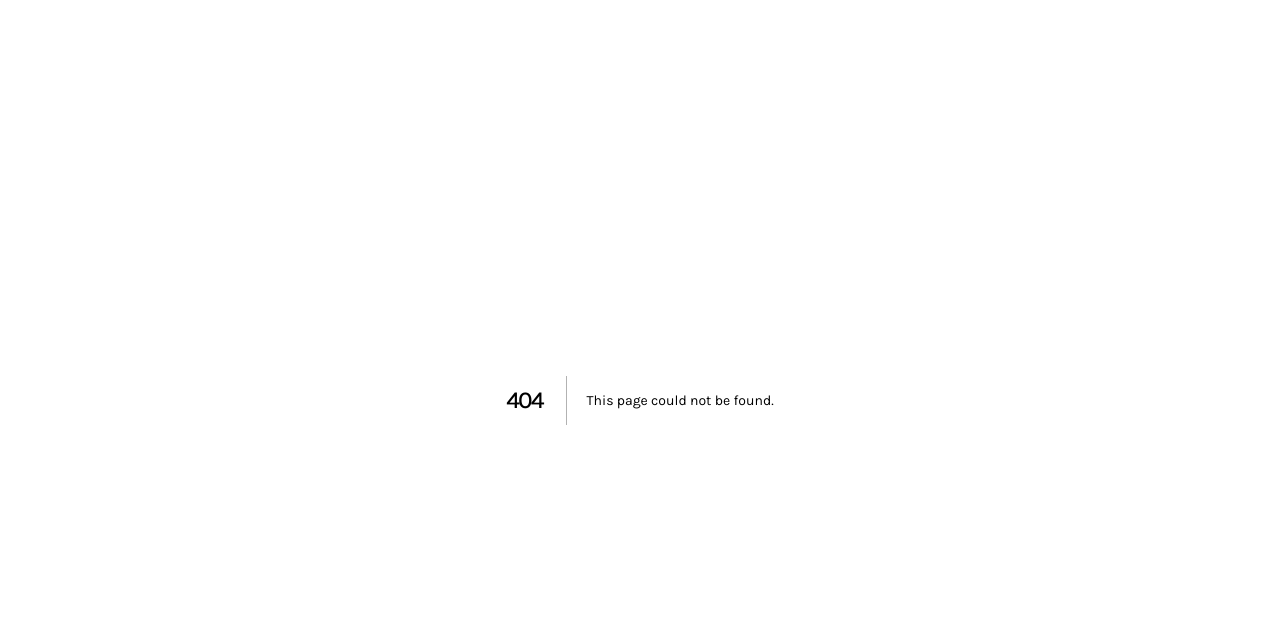
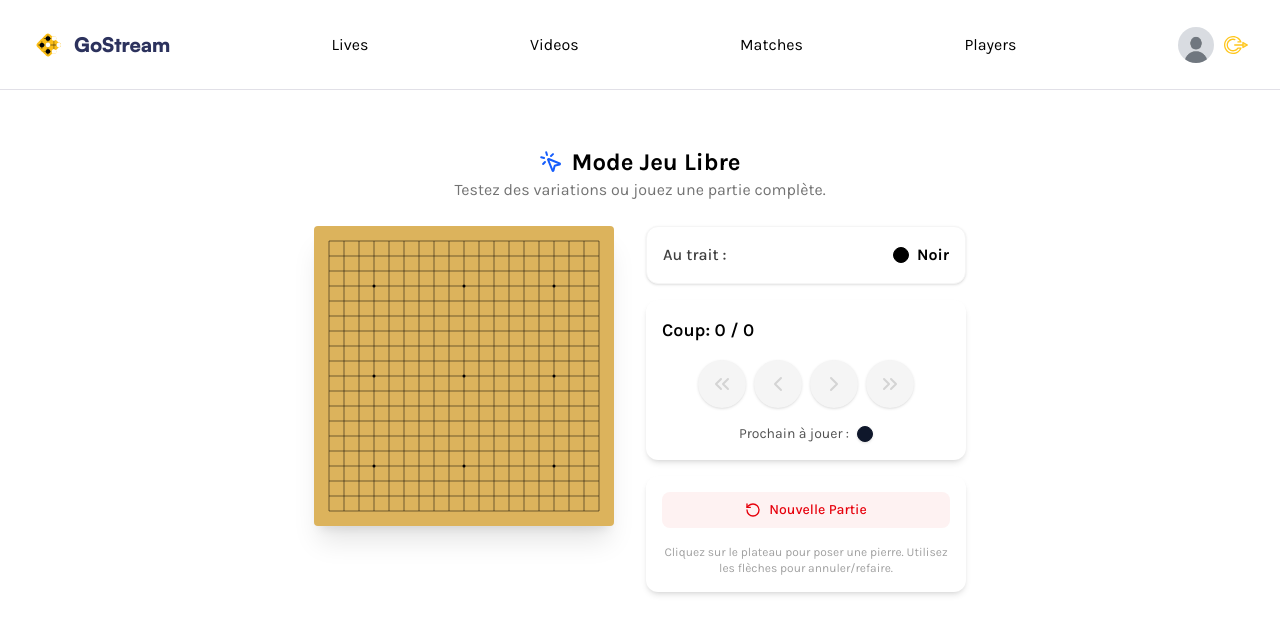
Before and after one commit to sadok-lajmi/TenukiGo-2025, a Next.js app in the folder frontend/: page /play in a window 1280 px wide. Before the commit this address had no page. Shown: the top 634 px of the page. Built offline with nearby package versions, Linux system fonts and the light colour scheme.

Commit message:
Ajout d'un plateau pour jouer

```diff
--- /dev/null
+++ b/frontend/app/(root)/play/page.tsx
@@ -0,0 +1,10 @@
+import GoPlayable from "@/components/go/GoPlayable";
+
+
+export default function PlayPage() {
+    return (
+        <div className="min-h-screen neutral-50 py-10">
+            <GoPlayable />
+        </div>
+    );
+}
--- /dev/null
+++ b/frontend/components/go/GoPlayable.tsx
@@ -0,0 +1,126 @@
+'use client';
+
+import React, { useRef } from 'react';
+import { useGoGame } from '@/components/go/useGoGame';
+import GoBoard from '@/components/go/GoBoard';
+import GoControls from '@/components/go/GoControls';
+import { BOARD_PIXEL_SIZE, BOARD_SIZE, PADDING, CELL_SIZE } from '@/components/go/types';
+import { RotateCcw, MousePointerClick } from 'lucide-react';
+
+export default function GoPlayable() {
+    // On n'a pas besoin de charger un SGF par défaut pour jouer, on peut commencer vide
+    // ou on peut charger un SGF pour l'analyser/le continuer.
+    const {
+        currentBoard,
+        currentMoveIndex,
+        moves,
+        lastMove,
+        nextMove,
+        prevMove,
+        goToStart,
+        goToEnd,
+        playInteractiveMove, // La fonction qu'on vient d'ajouter
+        resetToDefault
+    } = useGoGame(); // Pas d'URL par défaut = plateau vide
+
+    const svgRef = useRef<SVGSVGElement>(null);
+
+    // --- LOGIQUE DE CLIC (Conversion Pixels -> Grille) ---
+    // C'est la même logique que dans GoViewerFull, mais utilisée pour jouer.
+    const handleBoardClick = (e: React.MouseEvent<SVGSVGElement>) => {
+        if (!svgRef.current) return;
+
+        const rect = svgRef.current.getBoundingClientRect();
+        const scaleX = BOARD_PIXEL_SIZE / rect.width;
+        const scaleY = BOARD_PIXEL_SIZE / rect.height;
+
+        const rawX = (e.clientX - rect.left) * scaleX;
+        const rawY = (e.clientY - rect.top) * scaleY;
+
+        const x = Math.max(0, Math.min(BOARD_SIZE - 1, Math.round((rawX - PADDING) / CELL_SIZE)));
+        const y = Math.max(0, Math.min(BOARD_SIZE - 1, Math.round((rawY - PADDING) / CELL_SIZE)));
+
+        // Jouer le coup
+        playInteractiveMove(x, y);
+    };
+
+    // Calcul du prochain joueur pour l'affichage
+    const nextPlayer = currentMoveIndex > 0
+        ? (moves[currentMoveIndex - 1].player === 'B' ? 'Blanc' : 'Noir')
+        : 'Noir';
+
+    return (
+        <div className="flex flex-col items-center w-full max-w-4xl mx-auto p-4 gap-6">
+
+            {/* En-tête */}
+            <div className="text-center">
+                <h2 className="text-2xl font-bold flex items-center justify-center gap-2">
+                    <MousePointerClick className="text-blue-600" />
+                    Mode Jeu Libre
+                </h2>
+                <p className="text-neutral-500">Testez des variations ou jouez une partie complète.</p>
+            </div>
+
+            {/* Zone principale */}
+            <div className="flex flex-col md:flex-row gap-8 items-start w-full justify-center">
+
+                {/* Plateau */}
+                <div className="flex-shrink-0">
+                    <GoBoard
+                        ref={svgRef}
+                        boardState={currentBoard}
+                        lastMove={lastMove}
+                        // On utilise onMouseDown pour la réactivité immédiate
+                        onMouseDown={handleBoardClick}
+                        cursor="pointer" // Indique qu'on peut cliquer
+                    />
+                </div>
+
+                {/* Barre latérale de contrôle */}
+                <div className="w-full md:w-80 flex flex-col gap-4">
+
+                    {/* Info Tour */}
+                    <div className="bg-white p-4 rounded-xl shadow-sm border border-neutral-100 flex items-center justify-between">
+                        <span className="font-medium text-neutral-700">Au trait :</span>
+                        <div className="flex items-center gap-2">
+                            <div className={`w-4 h-4 rounded-full border ${nextPlayer === 'Noir' ? 'bg-black border-black' : 'bg-white border-neutral-300'}`}></div>
+                            <span className="font-bold">{nextPlayer}</span>
+                        </div>
+                    </div>
+
+                    {/* Contrôles de navigation (Pour revenir en arrière si on s'est trompé) */}
+                    <GoControls
+                        currentMoveIndex={currentMoveIndex}
+                        moves={moves}
+                        onNav={(action) => {
+                            if (action === 'start') goToStart();
+                            if (action === 'prev') prevMove();
+                            if (action === 'next') nextMove();
+                            if (action === 'end') goToEnd();
+                        }}
+                        compact={true}
+                    />
+
+                    {/* Actions Spécifiques au jeu */}
+                    <div className="bg-white p-4 rounded-xl shadow-md flex flex-col gap-2">
+                        <button
+                            onClick={() => {
+                                // Reset simple: vide le tableau des coups
+                                window.location.reload(); // Pour l'instant le moyen le plus simple de vider l'état initial du hook sans ajouter trop de complexité
+                            }}
+                            className="flex items-center justify-center gap-2 w-full py-2 px-4 bg-red-50 text-red-600 hover:bg-red-100 rounded-lg transition-colors font-medium text-sm"
+                        >
+                            <RotateCcw size={16} />
+                            Nouvelle Partie
+                        </button>
+
+                        <div className="text-xs text-center text-neutral-400 mt-2">
+                            Cliquez sur le plateau pour poser une pierre. Utilisez les flèches pour annuler/refaire.
+                        </div>
+                    </div>
+
+                </div>
+            </div>
+        </div>
+    );
+}
--- a/frontend/components/go/useGoGame.ts
+++ b/frontend/components/go/useGoGame.ts
@@ -1,9 +1,11 @@
 'use client';
 
 import { useState, useMemo, useCallback, useEffect } from 'react';
-import { BoardState, Move, Player, BOARD_SIZE } from './types';
+// Assurez-vous d'importer BOARD_SIZE depuis vos types
+import { BoardState, Move, Player, BOARD_SIZE } from '@/components/go/types';
 
 // --- LOGIQUE GO (Moteur & Parseur) ---
+// (Je garde les fonctions pures existantes ici, inchangées)
 
 export const createEmptyBoard = (): BoardState =>
   Array(BOARD_SIZE).fill(null).map(() => Array(BOARD_SIZE).fill(null));
@@ -75,7 +77,8 @@ export const parseSGF = (sgfContent: string): Move[] => {
 // --- LE HOOK ---
 
 export const useGoGame = (defaultSgfUrl?: string) => {
-  const [sgfContent, setSgfContent] = useState<string>('');
+  // Changement majeur : moves est maintenant un state, pas un useMemo
+  const [moves, setMoves] = useState<Move[]>([]);
   const [currentMoveIndex, setCurrentMoveIndex] = useState<number>(0);
   const [isLoading, setIsLoading] = useState<boolean>(true);
   const [defaultSgf, setDefaultSgf] = useState<string>('');
@@ -83,8 +86,8 @@ export const useGoGame = (defaultSgfUrl?: string) => {
   // Charger le SGF par défaut
   useEffect(() => {
     if (!defaultSgfUrl) {
-        setIsLoading(false);
-        return;
+      setIsLoading(false);
+      return;
     }
 
     const fetchSgf = async () => {
@@ -93,8 +96,8 @@ export const useGoGame = (defaultSgfUrl?: string) => {
         const response = await fetch(defaultSgfUrl);
         if (!response.ok) throw new Error('Failed to fetch SGF');
         const text = await response.text();
-        setDefaultSgf(text); // Stocker pour le reset
-        setSgfContent(text); // Charger
+        setDefaultSgf(text);
+        setMoves(parseSGF(text)); // Initialise les moves
       } catch (error) {
         console.error("Error loading default SGF:", error);
       } finally {
@@ -104,36 +107,66 @@ export const useGoGame = (defaultSgfUrl?: string) => {
     fetchSgf();
   }, [defaultSgfUrl]);
 
-  const moves = useMemo(() => parseSGF(sgfContent), [sgfContent]);
-
   const currentBoard = useMemo(() => {
     let board = createEmptyBoard();
     for (let i = 0; i < currentMoveIndex; i++) {
-      board = playMove(board, moves[i]);
+      if (moves[i]) {
+        board = playMove(board, moves[i]);
+      }
     }
     return board;
   }, [moves, currentMoveIndex]);
 
   const lastMove = currentMoveIndex > 0 ? moves[currentMoveIndex - 1] : null;
 
+  // --- Actions de Navigation ---
   const nextMove = useCallback(() => setCurrentMoveIndex(prev => Math.min(moves.length, prev + 1)), [moves.length]);
   const prevMove = useCallback(() => setCurrentMoveIndex(prev => Math.max(0, prev - 1)), []);
   const goToStart = useCallback(() => setCurrentMoveIndex(0), []);
   const goToEnd = useCallback(() => setCurrentMoveIndex(moves.length), [moves.length]);
 
   const handleSgfUpload = (newSgfContent: string) => {
-    setSgfContent(newSgfContent);
+    setMoves(parseSGF(newSgfContent));
     setCurrentMoveIndex(0);
   };
 
   const resetToDefault = () => {
-    setSgfContent(defaultSgf);
+    setMoves(parseSGF(defaultSgf));
     setCurrentMoveIndex(0);
+  };
+
+  // --- NOUVELLE FONCTION : Jouer un coup interactif ---
+  const playInteractiveMove = (x: number, y: number) => {
+    // 1. Vérifier si l'intersection est vide
+    if (currentBoard[y][x] !== null) return;
+
+    // 2. Déterminer la couleur du joueur
+    // Si c'est le premier coup (index 0), Noir commence. Sinon, on inverse la couleur du dernier coup joué.
+    const lastPlayerColor = currentMoveIndex > 0 ? moves[currentMoveIndex - 1].player : 'W';
+    const nextColor: Player = lastPlayerColor === 'B' ? 'W' : 'B';
+
+    // 3. Créer le nouveau coup
+    const newMove: Move = {
+      player: nextColor,
+      x,
+      y,
+      isPass: false
+    };
+
+    // 4. Mettre à jour la liste des coups
+    // Si on est au milieu de la partie, on coupe l'historique futur (comme un "branch")
+    const newHistory = moves.slice(0, currentMoveIndex).concat(newMove);
+
+    setMoves(newHistory);
+    setCurrentMoveIndex(newHistory.length);
   };
 
   // Gestion des touches
   useEffect(() => {
     const handleKeyDown = (e: KeyboardEvent) => {
+      // Désactive les raccourcis si on tape dans un input (optionnel)
+      if (e.target instanceof HTMLInputElement) return;
+
       if (['ArrowRight', 'ArrowLeft', 'Home', 'End'].includes(e.key)) e.preventDefault();
       if (e.key === 'ArrowRight') nextMove();
       if (e.key === 'ArrowLeft') prevMove();
@@ -156,5 +189,7 @@ export const useGoGame = (defaultSgfUrl?: string) => {
     goToEnd,
     handleSgfUpload,
     resetToDefault,
+    playInteractiveMove, // Nouvelle fonction exportée
+    loadSgf: handleSgfUpload, // Alias pour compatibilité
   };
 };
```
